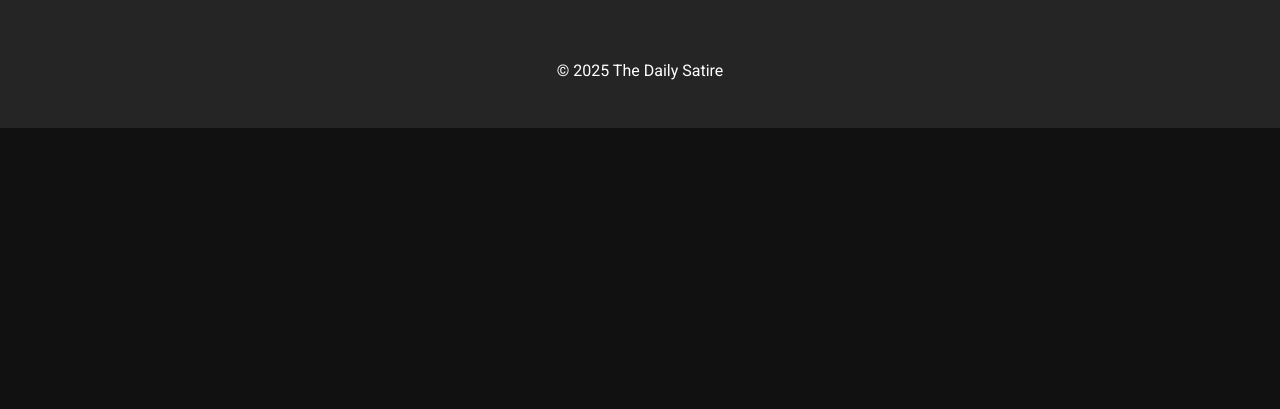
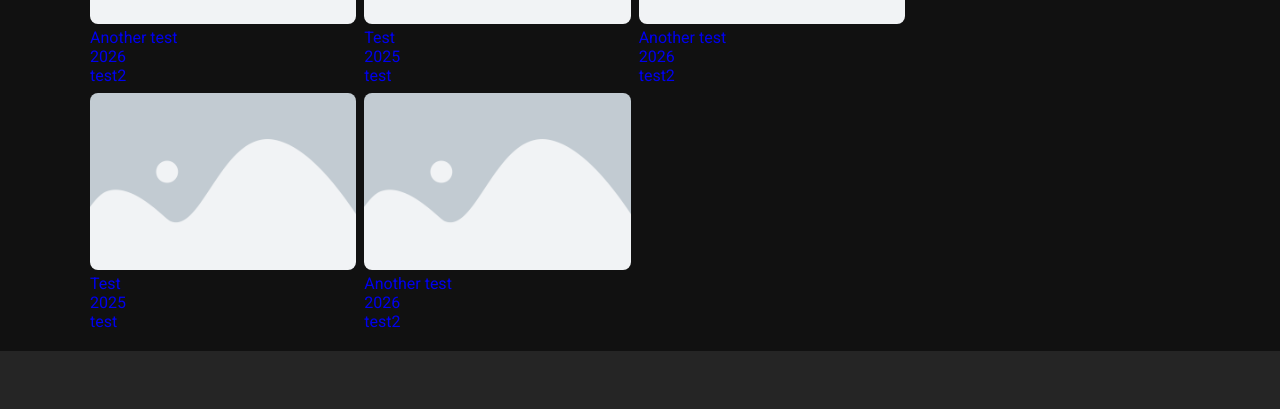
Before and after one commit to KristianColville1/web-dev-setu-1, an Eleventy site: page index.njk in a window 1280 px wide. Shown: the part 1067-1476 px from the top of the page. Before the commit the page ends 1195 px from the top, so only its background shows below. Built offline with nearby package versions, Linux system fonts and the light colour scheme; Eleventy itself is replaced by a stand-in of ours; files that its build step writes are made by us from their sources; a web font is replaced by a local one.

Commit message:
Added placeholders for news articles

```diff
--- a/_includes/templates/article.njk
+++ b/_includes/templates/article.njk
@@ -1,7 +1,10 @@
-<article>
+{% macro field(url, title, description, date, class)%}
+<article class="{{class}}">
     <a href="{{url}}">
+        <img src="/assets/images/placeholder.webp" alt="Placeholder image" width="100%" class="rounded">
         <p>{{title}}</p>
         <p>{{description}}</p>
         <p>{{date}}</p>
     </a>
 </article>
+{% endmacro %}
--- a/index.njk
+++ b/index.njk
@@ -1,12 +1,34 @@
 ---
 layout: layouts/frame.njk
 ---
+
+{% set articles = [
+{"title": "test", "description": "Test", "date": "2025", "url": "test", "class":"col-sm-12 col-md-4" },
+{"title": "test 2", "description": "Another test", "date": "2026", "url": "test2", "class":"col-sm-12 col-md-4"
+},{"title": "test", "description": "Test", "date": "2025", "url": "test", "class":"col-sm-12 col-md-4" },
+{"title": "test 2", "description": "Another test", "date": "2026", "url": "test2", "class":"col-sm-12 col-md-4"
+},{"title": "test", "description": "Test", "date": "2025", "url": "test", "class":"col-sm-12 col-md-4" },
+{"title": "test 2", "description": "Another test", "date": "2026", "url": "test2", "class":"col-sm-12 col-md-4"
+},{"title": "test", "description": "Test", "date": "2025", "url": "test", "class":"col-sm-12 col-md-4" },
+{"title": "test 2", "description": "Another test", "date": "2026", "url": "test2", "class":"col-sm-12 col-md-4"
+}
+] %}
+
 <main>
     <h1 class="title-text my-5">TOP STORIES</h1>
     <div class="row main-content">
         <div class="col-sm-12 col-md-8 col-lg-9 position-relative">
             {% include "components/big-news-card.njk" %}
+
+            <section class="row m-2">
+                {% import "templates/article.njk" as articleTemplate %}
+                {% for article in articles %}
+                {{ articleTemplate.field(article.title, article.description, article.date, article.url, article.class)
+                }}
+                {% endfor %}
+            </section>
         </div>
+
         <div class="col-sm-12 col-md-4 col-lg-3">
             {% include "templates/aside.njk" %}
         </div>
```
Also changed, not shown: assets/images/placeholder.webp (added), 2 other files. Lines whose indentation alone changed are shown as unchanged.
